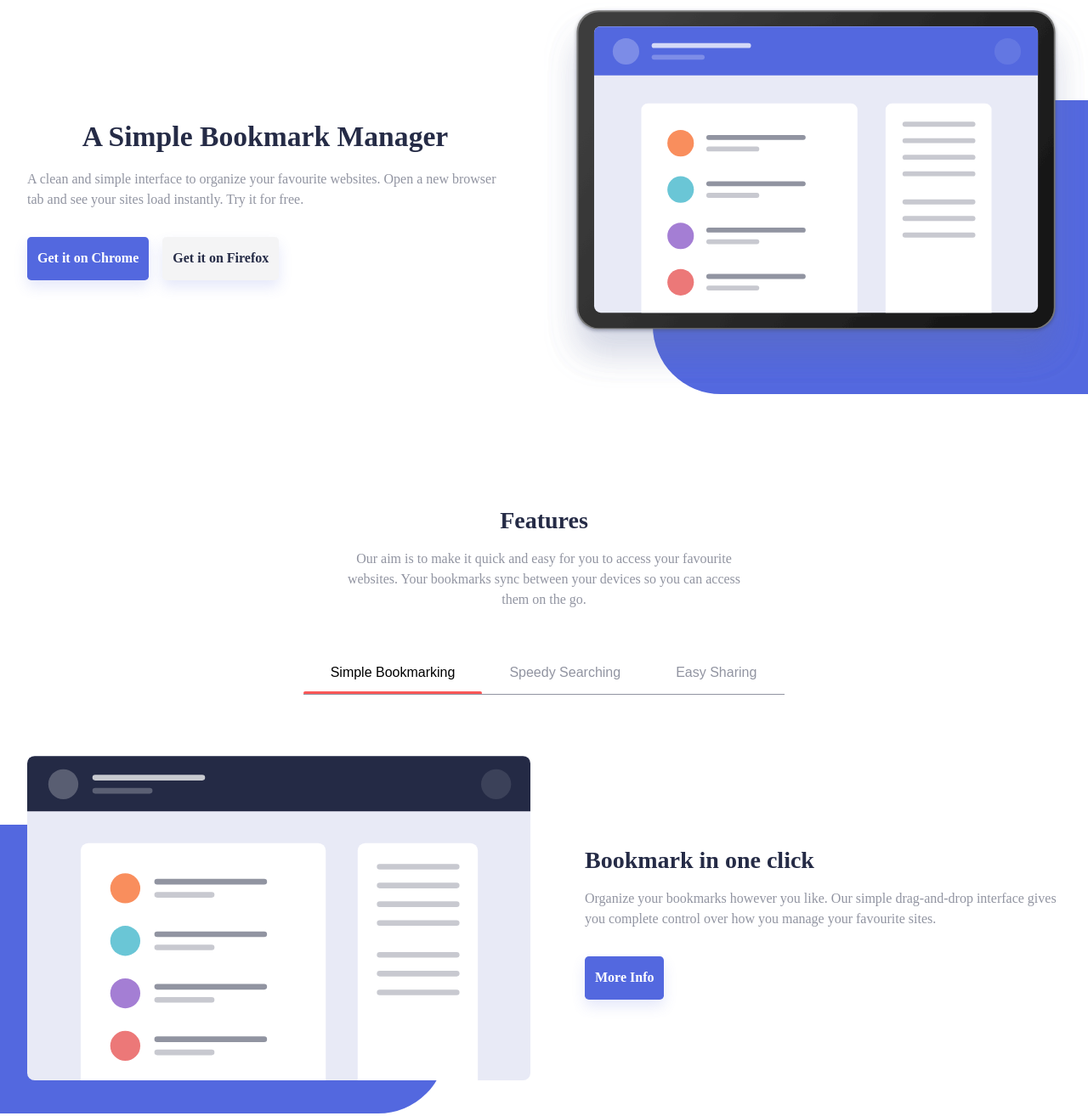
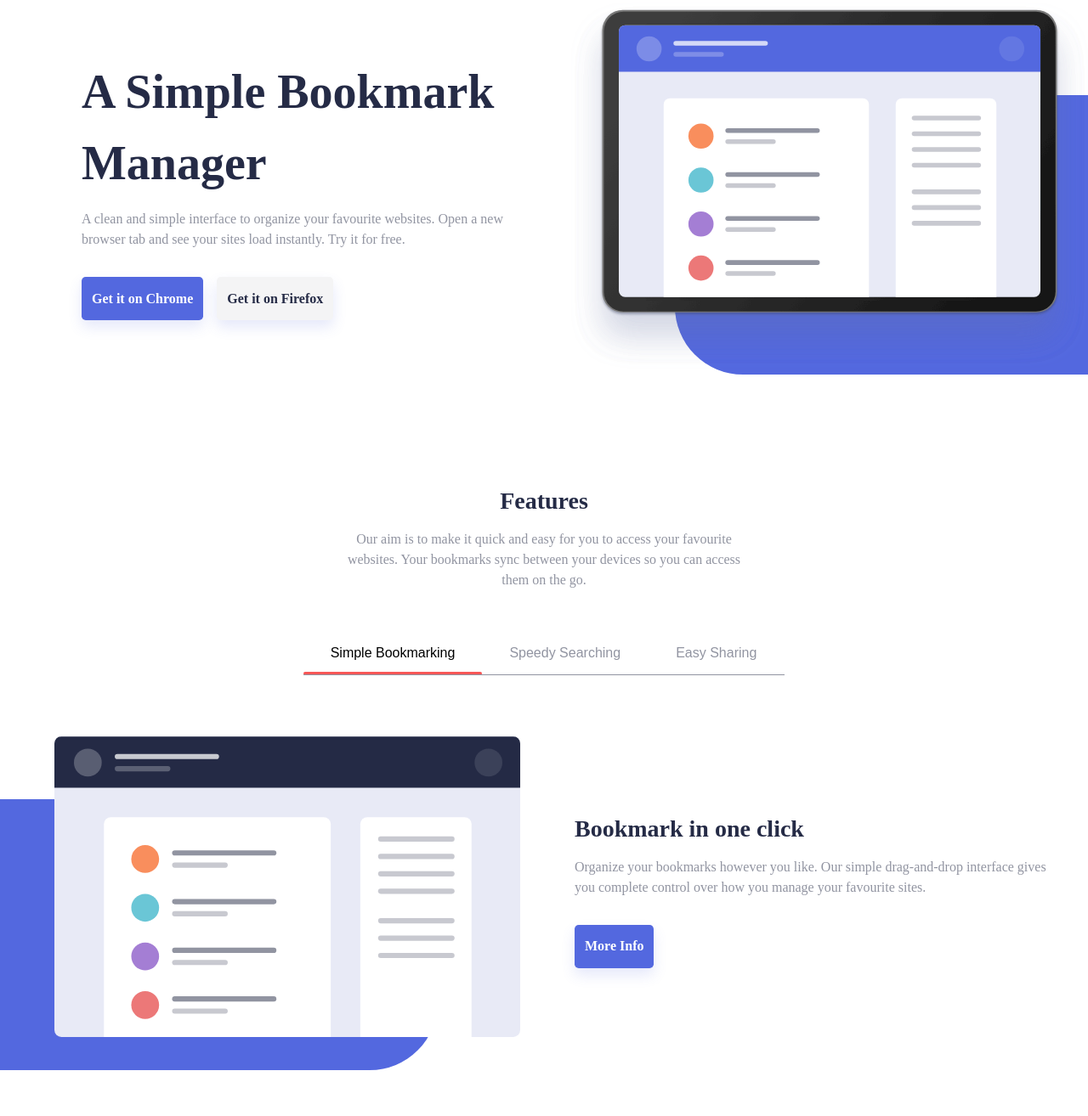
Before and after one commit to dev0xgenius/bookmark-landing-page, a website built with Vite: page src/index.html in a window 1280 px wide. Shown: the part 131-1445 px from the top of the page at 85% size. Built offline with nearby package versions, Linux system fonts and the light colour scheme.

Commit message:
Made some sections responsive
Built app into dist folder

```diff
--- a/src/index.html
+++ b/src/index.html
@@ -63,7 +63,7 @@
       </div>
     </header>
     <main class="d-flex flex-column align-items-center gap-32 my-16 mb-32">
-      <section class="hero container px-0 w-100">
+      <section class="hero container px-0 ps-lg-16 w-100">
         <div class="wrapper row flex-column gap-10 gap-md-0 m-0 flex-md-row-reverse">
           <div class="illustration position-relative col col-md-6">
             <span>
@@ -73,7 +73,7 @@
           </div>
           <div class="content px-8 col align-items-md-start col-md-6">
             <div class="text text-md-start">
-              <h1>A Simple Bookmark Manager</h1>
+              <h1 class="fs-lg-14">A Simple Bookmark Manager</h1>
               <p>
                 A clean and simple interface to organize your favourite websites.
                 Open a new browser tab and see your sites load instantly. Try it for free.
@@ -333,7 +333,7 @@
       </section>
     </main>
     <section class="call-to-action py-16 bg-primary" id="contact">
-      <div class="content px-8 px-md-16 gap- g">
+      <div class="content px-8 px-md-16 gap-4">
         <div class="text d-flex flex-column gap-4">
           <p>35,000+ already joined</p>
           <h4 class="px-md-4">Stay up-to-date with what we’re doing</h4>
@@ -350,7 +350,7 @@
         </form>
       </div>
     </section>
-    <footer class="p-8 bg-dark py-md-4">
+    <footer class="p-8 bg-dark py-md-4 px-lg-16">
       <div class="wrapper d-flex flex-column flex-md-row align-items-center
         justify-content-center justify-content-md-start gap-8 pe-md-16">
         <header>
--- a/src/scss/page-sections/_features.scss
+++ b/src/scss/page-sections/_features.scss
@@ -83,6 +83,10 @@ section.features {
         @include media-breakpoint-down("md") {
           width: 100%;
         }
+
+        @include media-breakpoint-up("lg") {
+          padding-left: 4rem;
+        }
       }
 
       &.active {
@@ -109,6 +113,7 @@ section.features {
 
       .content {
         padding: 0 2rem;
+        flex-grow: 1;
       }
 
     }
--- a/src/scss/styles.scss
+++ b/src/scss/styles.scss
@@ -79,19 +79,6 @@ main>section {
 
 @import "page-sections/header";
 
-$h1-font-size: $font-size-base * 2;
-section.hero {
-  @each $key, $value in $grid-breakpoints {
-    $h1-font-size: calc($h1-font-size + ($h1-font-size * 0.01));
-
-    @include media-breakpoint-up($key) {
-      .content h1 {
-        font-size: $h1-font-size;
-      }
-    }
-  }
-}
-
 @import "page-sections/features";
 @import "page-sections/extensions";
 @import "page-sections/cta";
```
Also changed, not shown: src/dist/assets/index-DQYGht0Q.js (renamed from src/dist/assets/index-CX9jD_Xf.js), src/dist/assets/index-DnThqjAZ.css (added), src/dist/assets/index-d1qZQISY.css (deleted), src/dist/index.html.
